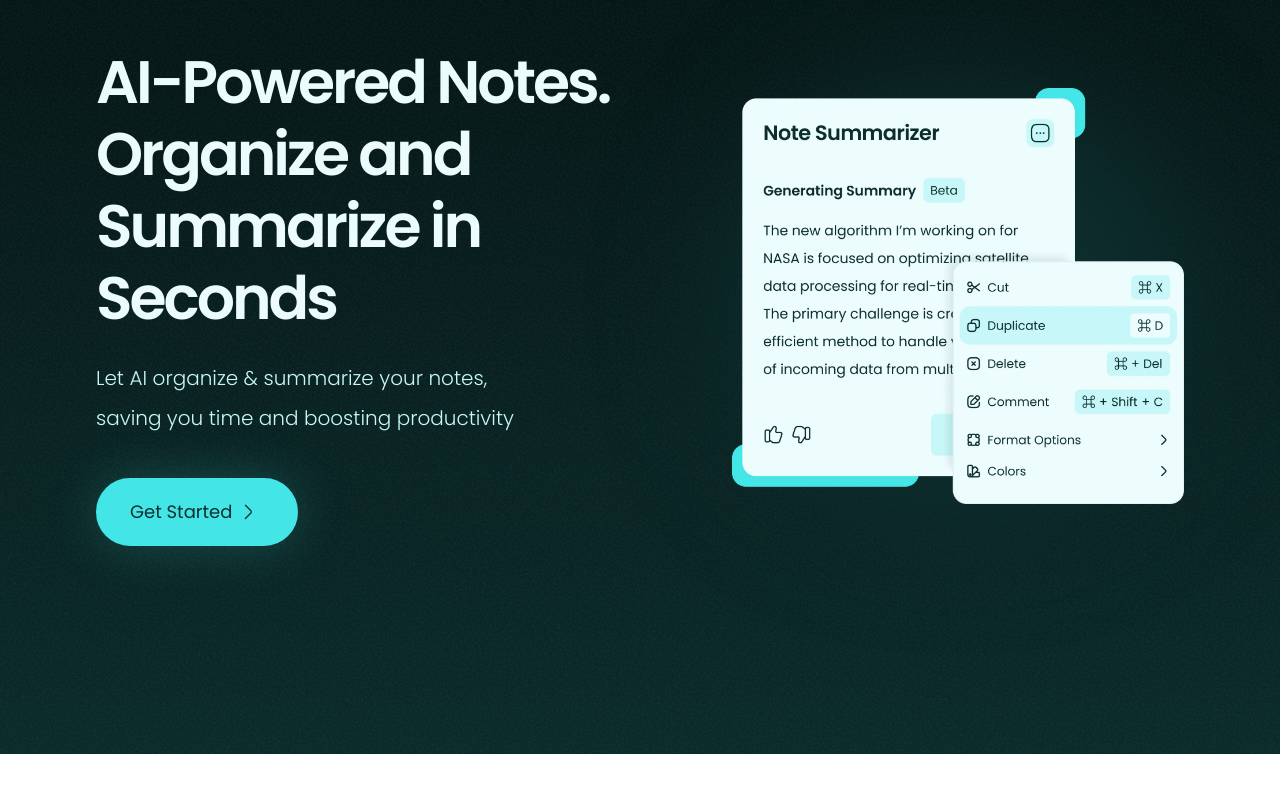
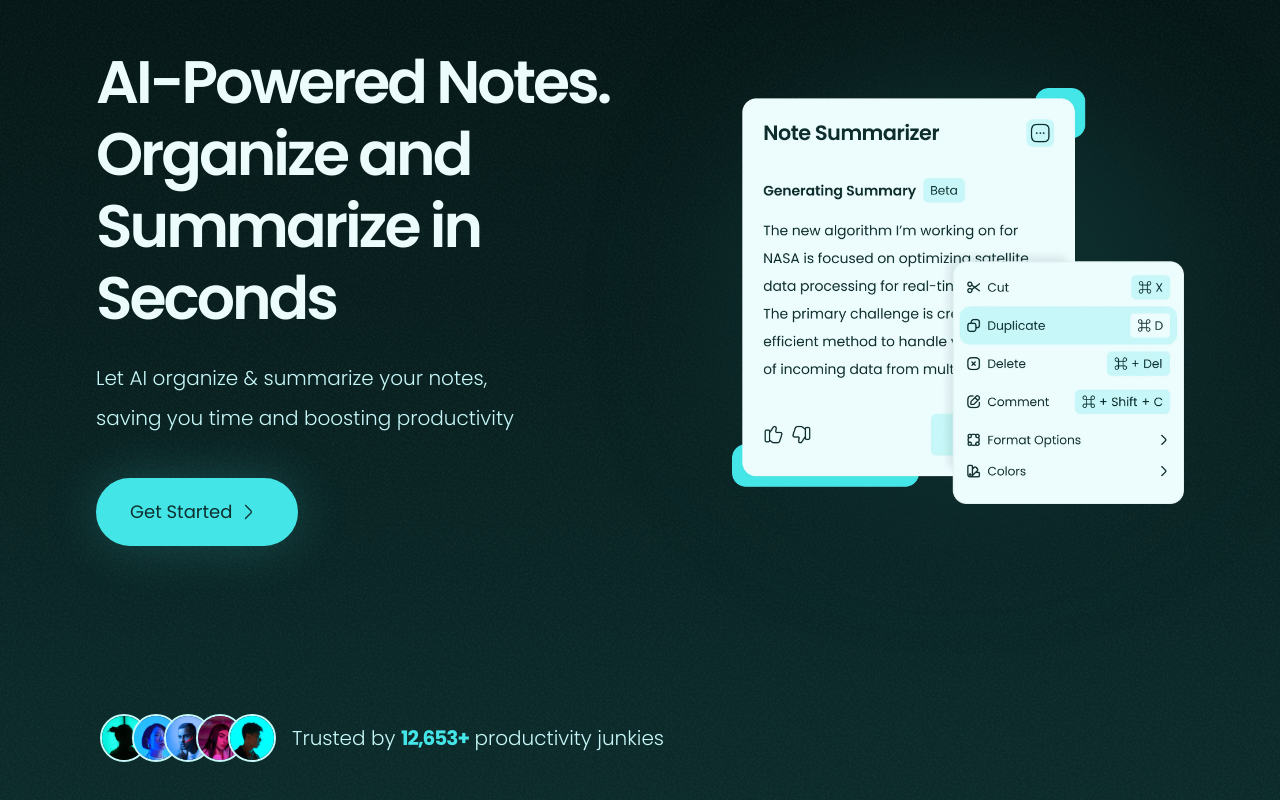
Before and after one commit to MarufHasan-dev/NoteFlow, a React (Vite) app: page / in a window 1280 px wide. Shown: the part 226-1026 px from the top of the page. Before the commit the page ends 980 px from the top, so only its background shows below. Built offline with nearby package versions, Linux system fonts and the light colour scheme.

Commit message:
add review section to header and completed the header section

```diff
--- a/src/App.jsx
+++ b/src/App.jsx
@@ -2,6 +2,7 @@ import Header from "./components/sections/Header";
 import Hero from "./components/sections/Hero";
 import Navigation from "./components/sections/Navigation";
 import Page from "./components/sections/Page";
+import Reviews from "./components/sections/Reviews";
 
 export default function App() {
   return (
@@ -9,6 +10,7 @@ export default function App() {
       <Header>
         <Navigation />
         <Hero />
+        <Reviews />
       </Header>
     </Page>
   );
--- a/src/components/sections/Reviews.jsx
+++ b/src/components/sections/Reviews.jsx
@@ -0,0 +1,29 @@
+import { reviews } from "../../utils/content";
+
+export default function Reviews() {
+  return (
+    <section className="mx-auto flex items-center gap-4 flex-wrap max-w-[90rem] px-25">
+      <ul className="flex">
+        {reviews.map((review) => {
+          return (
+            <li className="-ml-4 first:ml-0">
+              <img
+                className="w-12 h-12 border-2 border-primary-100 rounded-full"
+                src={review.src}
+                alt={review.alt}
+                key={review.id}
+              />
+            </li>
+          );
+        })}
+      </ul>
+      <p className="text-xl/loose font-light text-primary-100">
+        Trusted by{" "}
+        <span className="text-primary-500 font-bold tracking-tighter">
+          12,653+
+        </span>{" "}
+        productivity junkies
+      </p>
+    </section>
+  );
+}
```
